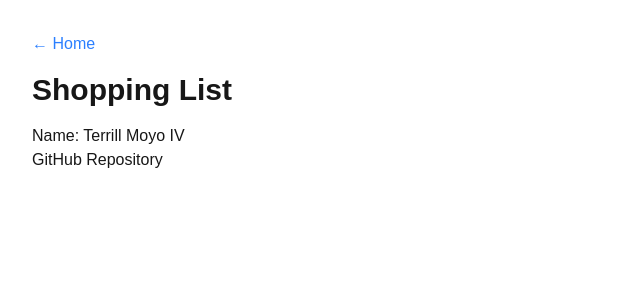
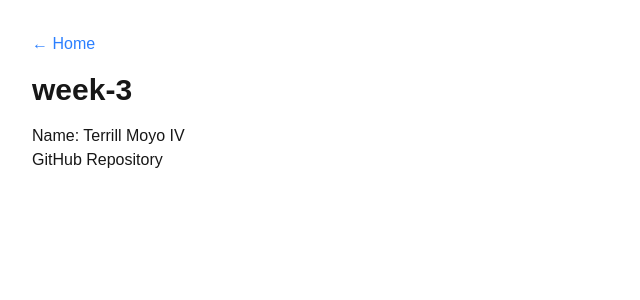
Before and after one commit to MatrixJava/cprg306-assignments, a Next.js app: page /week-2 in a window 1280 px wide. Shown: the top 300 px of the page, without its empty margins (0-640 px from the left). Built offline with nearby package versions, Linux system fonts and the light colour scheme.

Commit message:
minor tweaks

```diff
--- a/app/page.tsx
+++ b/app/page.tsx
@@ -12,7 +12,7 @@ export default function Home() {
         </li>
         <li>
           <Link href="/week-3" className="text-blue-500 hover:underline">
-            Week 3
+            week 3
           </Link>
         </li>
       </ul>
--- a/app/week-2/page.tsx
+++ b/app/week-2/page.tsx
@@ -7,7 +7,7 @@ export default function Page() {
       <Link href="/" className="text-blue-500 hover:underline mb-4 inline-block">
         ← Home
       </Link>
-      <h1 className="text-3xl font-bold mb-4">Shopping List</h1>
+      <h1 className="text-3xl font-bold mb-4">week-3</h1>
       <StudentInfo />
     </main>
   );
```
